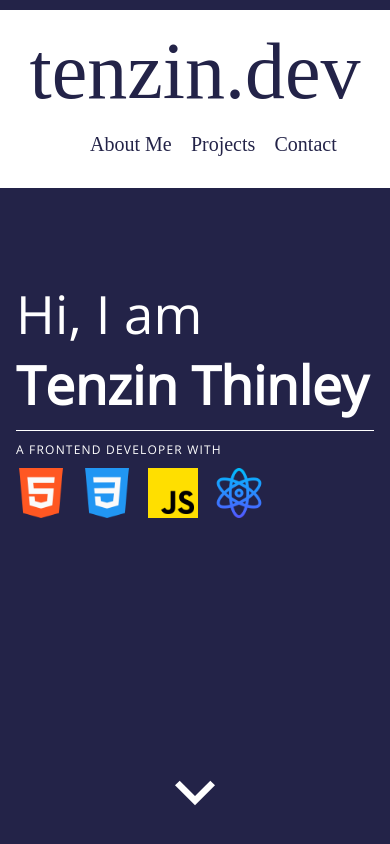
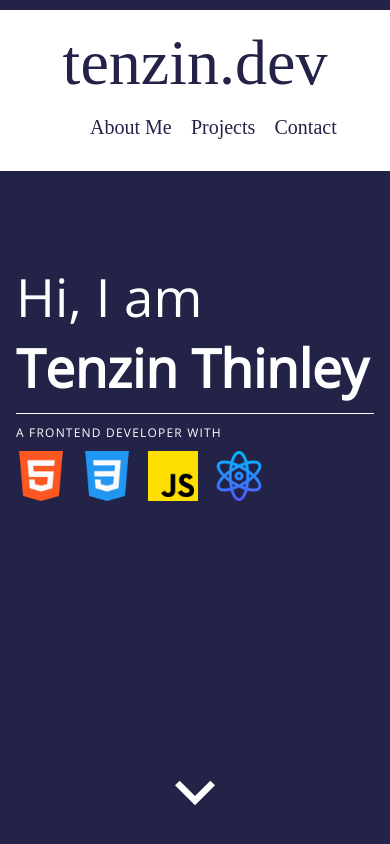
Before and after one commit to tenthin/portfolio-site, a React (Create React App) app: page / in a window 390 px wide. Shown: the top 844 px of the page. Built offline with nearby package versions, Linux system fonts and the light colour scheme.

Commit message:
hero logo wrap-word

```diff
--- a/src/App.scss
+++ b/src/App.scss
@@ -9,6 +9,7 @@ h1, h2, h3, h4, h5, h1 a, h2 a, h3 a, h4 a, h5 a {
   text-decoration:none;
   margin:0;
   font-weight: normal;
+  word-wrap: break-word;
 }
 h1 {
   font-size:5rem;
@@ -22,3 +23,19 @@ h3{
 h4{
   font-size: 1.2rem;
 }
+
+// MOBILE SCREEN
+@media (max-width: 480px) {
+  h1 {
+    font-size:4rem;
+  }
+  h2{
+    font-size: 3rem;
+  }
+  h3{
+    font-size: 2rem;
+  }
+  h4{
+    font-size: 1.2rem;
+  }
+}
```
